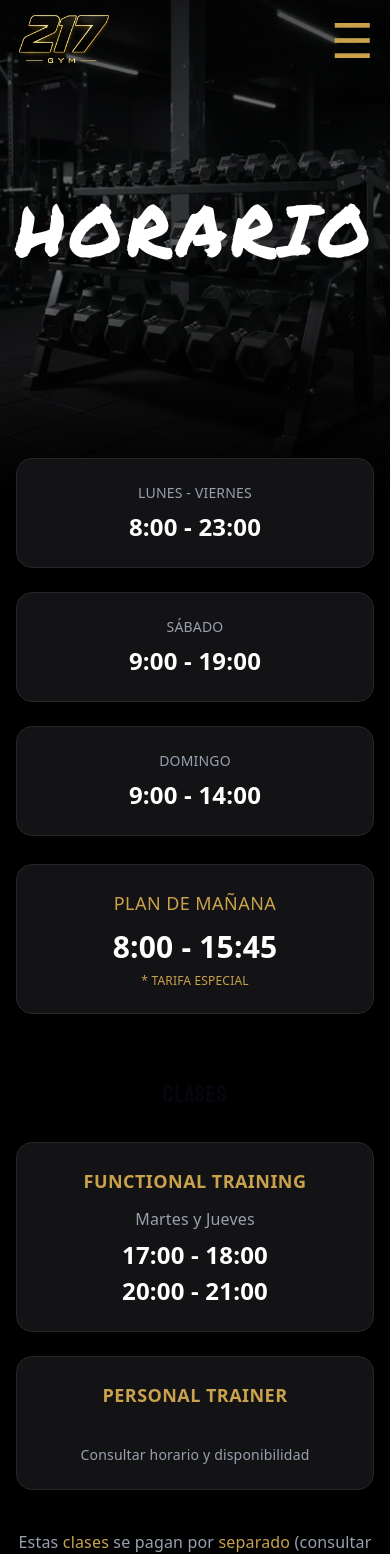
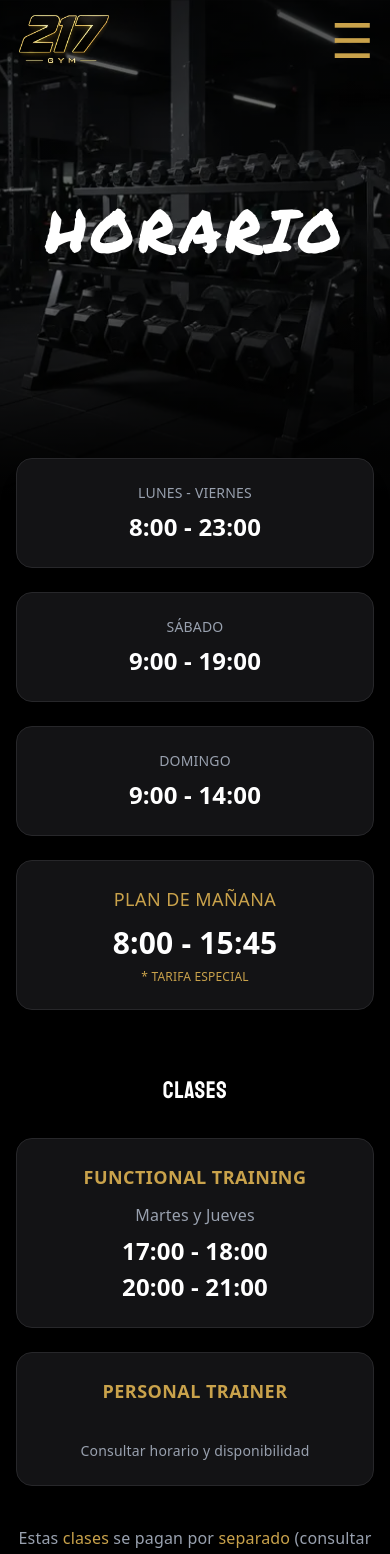
Before and after one commit to Antonio-react/217-funcional-gym-demo, a React (Vite) app: page /horarios in a window 390 px wide. Shown: the top 1554 px of the page. Built offline with nearby package versions, Linux system fonts and the light colour scheme.

Commit message:
fix: corregir efectos y fuentes

```diff
--- a/src/paginas/Contacto.tsx
+++ b/src/paginas/Contacto.tsx
@@ -24,7 +24,7 @@ export default function Contacto() {
             >
                 <div className="absolute inset-0 bg-linear-to-b from-black/70 via-black/40 to-black" />
                 <div className="absolute inset-0 flex items-center justify-center -translate-y-6">
-                    <p className="text-white font-marker text-7xl md:text-9xl tracking-wider uppercase text-center">
+                    <p className="text-white font-marker text-6xl sm:text-7xl md:text-8xl lg:text-9xl tracking-wider uppercase text-center">
                         Contacto
                     </p>
                 </div>
@@ -38,7 +38,7 @@ export default function Contacto() {
                     viewport={{ once: true }}
                     className="max-w-2xl mx-auto text-center bg-zinc-900/80 backdrop-blur-md p-10 md:p-14 rounded-2xl border border-zinc-800 shadow-xl"
                 >
-                    <h2 className="font-staatliches text-3xl md:text-4xl uppercase tracking-wide mb-5">
+                    <h2 className="font-staatliches text-white text-3xl md:text-4xl uppercase tracking-wide mb-5">
                         ¿Hablamos?
                     </h2>
                     <p className="text-gray-400 text-sm uppercase tracking-widest mb-10">
@@ -85,7 +85,7 @@ export default function Contacto() {
                     viewport={{ once: true }}
                     className="max-w-2xl mx-auto text-center bg-zinc-900/80 backdrop-blur-md p-10 md:p-14 rounded-2xl border border-zinc-800 shadow-xl"
                 >
-                    <h2 className="font-staatliches text-3xl md:text-4xl uppercase tracking-wide mb-10">
+                    <h2 className="font-staatliches text-white text-3xl md:text-4xl uppercase tracking-wide mb-10">
                         Consulta
                     </h2>
 
--- a/src/paginas/Horario.tsx
+++ b/src/paginas/Horario.tsx
@@ -17,7 +17,7 @@ export default function Horario() {
             >
                 <div className="absolute inset-0 bg-linear-to-b from-black/70 via-black/40 to-black" />
                 <div className="absolute inset-0 flex items-center justify-center -translate-y-6">
-                    <p className="text-white font-marker text-7xl md:text-9xl tracking-wider uppercase text-center">
+                    <p className="text-white font-marker text-6xl sm:text-7xl md:text-8xl lg:text-9xl tracking-wider uppercase text-center">
                         Horario
                     </p>
                 </div>
@@ -26,9 +26,36 @@ export default function Horario() {
             <section className="bg-black text-white pb-20 px-4 -mt-12">
                 <div className="max-w-5xl mx-auto text-center">
 
-                    {/* Tarjetas horario principal */}
+                    {/* Version movil: animacion simple del bloque completo */}
                     <motion.div
-                        className="grid md:grid-cols-3 gap-6"
+                        className="grid md:hidden gap-6"
+                        initial={{ opacity: 0, y: 30 }}
+                        whileInView={{ opacity: 1, y: 0 }}
+                        transition={{ duration: 0.6, ease: "easeOut" }}
+                        viewport={{ once: true }}
+                    >
+                        <div className="group bg-zinc-900/80 backdrop-blur-md p-6 rounded-2xl border border-zinc-800 shadow-xl transition-all duration-300 hover:scale-105 hover:-translate-y-1 hover:border-white/20">
+                            <p className="text-sm uppercase text-gray-400 mb-2">Lunes - Viernes</p>
+                            <p className="text-2xl font-bold whitespace-nowrap">8:00 - 23:00</p>
+                        </div>
+                        <div className="group bg-zinc-900/80 backdrop-blur-md p-6 rounded-2xl border border-zinc-800 shadow-xl transition-all duration-300 hover:scale-105 hover:-translate-y-1 hover:border-white/20">
+                            <p className="text-sm uppercase text-gray-400 mb-2">Sábado</p>
+                            <p className="text-2xl font-bold whitespace-nowrap">9:00 - 19:00</p>
+                        </div>
+                        <div className="group bg-zinc-900/80 backdrop-blur-md p-6 rounded-2xl border border-zinc-800 shadow-xl transition-all duration-300 hover:scale-105 hover:-translate-y-1 hover:border-white/20">
+                            <p className="text-sm uppercase text-gray-400 mb-2">Domingo</p>
+                            <p className="text-2xl font-bold whitespace-nowrap">9:00 - 14:00</p>
+                        </div>
+                        <Link to="/tarifas" className="w-full mx-auto bg-zinc-900/80 backdrop-blur-md p-6 rounded-2xl border border-zinc-800 shadow-xl transition-all duration-300 hover:scale-105 hover:-translate-y-1 hover:border-brand-gold text-center flex flex-col">
+                            <p className="text-lg uppercase tracking-wide text-brand-gold mb-3">Plan de Mañana</p>
+                            <p className="text-3xl font-bold mb-2">8:00 - 15:45</p>
+                            <p className="text-xs uppercase text-brand-gold">* Tarifa Especial</p>
+                        </Link>
+                    </motion.div>
+
+                    {/* Version escritorio: grid con staggerChildren */}
+                    <motion.div
+                        className="hidden md:grid grid-cols-3 gap-6"
                         initial="hidden"
                         whileInView="visible"
                         viewport={{ once: true }}
@@ -41,31 +68,21 @@ export default function Horario() {
                             <p className="text-sm uppercase text-gray-400 mb-2">Lunes - Viernes</p>
                             <p className="text-2xl md:text-3xl font-bold whitespace-nowrap">8:00 - 23:00</p>
                         </motion.div>
-
                         <motion.div variants={tarjetaVariants} className="group bg-zinc-900/80 backdrop-blur-md p-6 rounded-2xl border border-zinc-800 shadow-xl transition-all duration-300 hover:scale-105 hover:-translate-y-1 hover:border-white/20">
                             <p className="text-sm uppercase text-gray-400 mb-2">Sábado</p>
                             <p className="text-2xl md:text-3xl font-bold whitespace-nowrap">9:00 - 19:00</p>
                         </motion.div>
-
                         <motion.div variants={tarjetaVariants} className="group bg-zinc-900/80 backdrop-blur-md p-6 rounded-2xl border border-zinc-800 shadow-xl transition-all duration-300 hover:scale-105 hover:-translate-y-1 hover:border-white/20">
                             <p className="text-sm uppercase text-gray-400 mb-2">Domingo</p>
                             <p className="text-2xl md:text-3xl font-bold whitespace-nowrap">9:00 - 14:00</p>
                         </motion.div>
-                    </motion.div>
-
-                    {/* Plan de mañana */}
-                    <motion.div
-                        initial={{ opacity: 0, y: 40 }}
-                        whileInView={{ opacity: 1, y: 0 }}
-                        transition={{ duration: 0.6, ease: "easeOut" }}
-                        viewport={{ once: true }}
-                        className="mt-7"
-                    >
-                        <Link to="/tarifas" className="w-full mx-auto md:max-w-sm bg-zinc-900/80 backdrop-blur-md p-6 rounded-2xl border border-zinc-800 shadow-xl transition-all duration-300 hover:scale-105 hover:-translate-y-1 hover:border-brand-gold text-center flex flex-col">
-                            <p className="text-lg uppercase tracking-wide text-brand-gold mb-3">Plan de Mañana</p>
-                            <p className="text-3xl font-bold mb-2">8:00 - 15:45</p>
-                            <p className="text-xs uppercase text-brand-gold">* Tarifa Especial</p>
-                        </Link>
+                        <motion.div variants={tarjetaVariants} className="col-span-3">
+                            <Link to="/tarifas" className="w-full mx-auto md:max-w-sm bg-zinc-900/80 backdrop-blur-md p-6 rounded-2xl border border-zinc-800 shadow-xl transition-all duration-300 hover:scale-105 hover:-translate-y-1 hover:border-brand-gold text-center flex flex-col">
+                                <p className="text-lg uppercase tracking-wide text-brand-gold mb-3">Plan de Mañana</p>
+                                <p className="text-3xl font-bold mb-2">8:00 - 15:45</p>
+                                <p className="text-xs uppercase text-brand-gold">* Tarifa Especial</p>
+                            </Link>
+                        </motion.div>
                     </motion.div>
 
                     {/* Seccion clases */}
@@ -75,13 +92,34 @@ export default function Horario() {
                             whileInView={{ opacity: 1, y: 0 }}
                             transition={{ duration: 0.5, ease: "easeOut" }}
                             viewport={{ once: true }}
-                            className="font-staatliches text-2xl md:text-3xl uppercase tracking-wide mb-8 text-center"
+                            className="font-staatliches text-white text-2xl md:text-3xl uppercase tracking-wide mb-8 text-center"
                         >
                             Clases
                         </motion.h2>
 
+                        {/* Version movil: animacion simple */}
                         <motion.div
-                            className="grid md:grid-cols-2 gap-6 max-w-3xl mx-auto"
+                            className="grid md:hidden gap-6 max-w-3xl mx-auto"
+                            initial={{ opacity: 0, y: 30 }}
+                            whileInView={{ opacity: 1, y: 0 }}
+                            transition={{ duration: 0.6, ease: "easeOut" }}
+                            viewport={{ once: true }}
+                        >
+                            <Link to="/servicios" className="group bg-zinc-900/80 backdrop-blur-md p-6 rounded-2xl border border-zinc-800 shadow-xl transition-all duration-300 hover:scale-105 hover:-translate-y-1 hover:border-brand-gold text-center block">
+                                <p className="text-lg font-bold uppercase tracking-wide text-brand-gold mb-3">Functional Training</p>
+                                <p className="text-base text-gray-400 mb-2">Martes y Jueves</p>
+                                <p className="text-2xl font-bold">17:00 - 18:00</p>
+                                <p className="text-2xl font-bold mt-1">20:00 - 21:00</p>
+                            </Link>
+                            <Link to="/servicios" className="group bg-zinc-900/80 backdrop-blur-md p-6 rounded-2xl border border-zinc-800 shadow-xl transition-all duration-300 hover:scale-105 hover:-translate-y-1 hover:border-brand-gold text-center flex flex-col">
+                                <p className="text-lg font-bold uppercase tracking-wide text-brand-gold mb-3">Personal Trainer</p>
+                                <p className="text-sm text-gray-400 mt-6">Consultar horario y disponibilidad</p>
+                            </Link>
+                        </motion.div>
+
+                        {/* Version escritorio: staggerChildren */}
+                        <motion.div
+                            className="hidden md:grid grid-cols-2 gap-6 max-w-3xl mx-auto"
                             initial="hidden"
                             whileInView="visible"
                             viewport={{ once: true }}
@@ -98,7 +136,6 @@ export default function Horario() {
                                     <p className="text-2xl font-bold mt-1">20:00 - 21:00</p>
                                 </Link>
                             </motion.div>
-
                             <motion.div variants={tarjetaVariants}>
                                 <Link to="/servicios" className="group bg-zinc-900/80 backdrop-blur-md p-6 rounded-2xl border border-zinc-800 shadow-xl transition-all duration-300 hover:scale-105 hover:-translate-y-1 hover:border-brand-gold text-center flex flex-col">
                                     <p className="text-lg font-bold uppercase tracking-wide text-brand-gold mb-3">Personal Trainer</p>
--- a/src/paginas/Servicios.tsx
+++ b/src/paginas/Servicios.tsx
@@ -20,7 +20,7 @@ export default function Servicios() {
             >
                 <div className="absolute inset-0 bg-linear-to-b from-black/70 via-black/40 to-black" />
                 <div className="absolute inset-0 flex items-center justify-center -translate-y-6">
-                    <p className="text-white font-marker text-7xl md:text-9xl tracking-wider uppercase text-center">
+                    <p className="text-white font-marker text-6xl sm:text-7xl md:text-8xl lg:text-9xl tracking-wider uppercase text-center">
                         Servicios
                     </p>
                 </div>
--- a/src/paginas/SobreNosotros.tsx
+++ b/src/paginas/SobreNosotros.tsx
@@ -41,7 +41,7 @@ export default function SobreNosotros() {
             >
                 <div className="absolute inset-0 bg-linear-to-b from-black/70 via-black/40 to-black" />
                 <div className="absolute inset-0 flex items-center justify-center -translate-y-6">
-                    <p className="text-white font-marker text-7xl md:text-9xl tracking-wider uppercase text-center">
+                    <p className="text-white font-marker text-6xl sm:text-7xl md:text-8xl lg:text-9xl tracking-wider uppercase text-center">
                         Sobre nosotros
                     </p>
                 </div>
--- a/src/paginas/Ubicacion.tsx
+++ b/src/paginas/Ubicacion.tsx
@@ -16,7 +16,7 @@ export default function Ubicacion() {
             >
                 <div className="absolute inset-0 bg-linear-to-b from-black/70 via-black/40 to-black" />
                 <div className="absolute inset-0 flex items-center justify-center -translate-y-6">
-                    <p className="text-white font-marker text-7xl md:text-9xl tracking-wider uppercase text-center">
+                    <p className="text-white font-marker text-6xl sm:text-7xl md:text-8xl lg:text-9xl tracking-wider uppercase text-center">
                         Ubicación
                     </p>
                 </div>
@@ -30,7 +30,7 @@ export default function Ubicacion() {
                     viewport={{ once: true }}
                     className="bg-zinc-900/80 backdrop-blur-md rounded-2xl border border-zinc-800 shadow-xl overflow-hidden max-w-5xl mx-auto text-center py-10 px-4"
                 >
-                    <h2 className="text-4xl md:text-5xl font-staatliches uppercase mb-6">
+                    <h2 className="text-4xl md:text-5xl font-staatliches text-white uppercase mb-6">
                         Encuéntranos fácilmente
                     </h2>
 
```
Also changed, not shown: src/paginas/Tarifas.tsx (+8 -11 lines).
